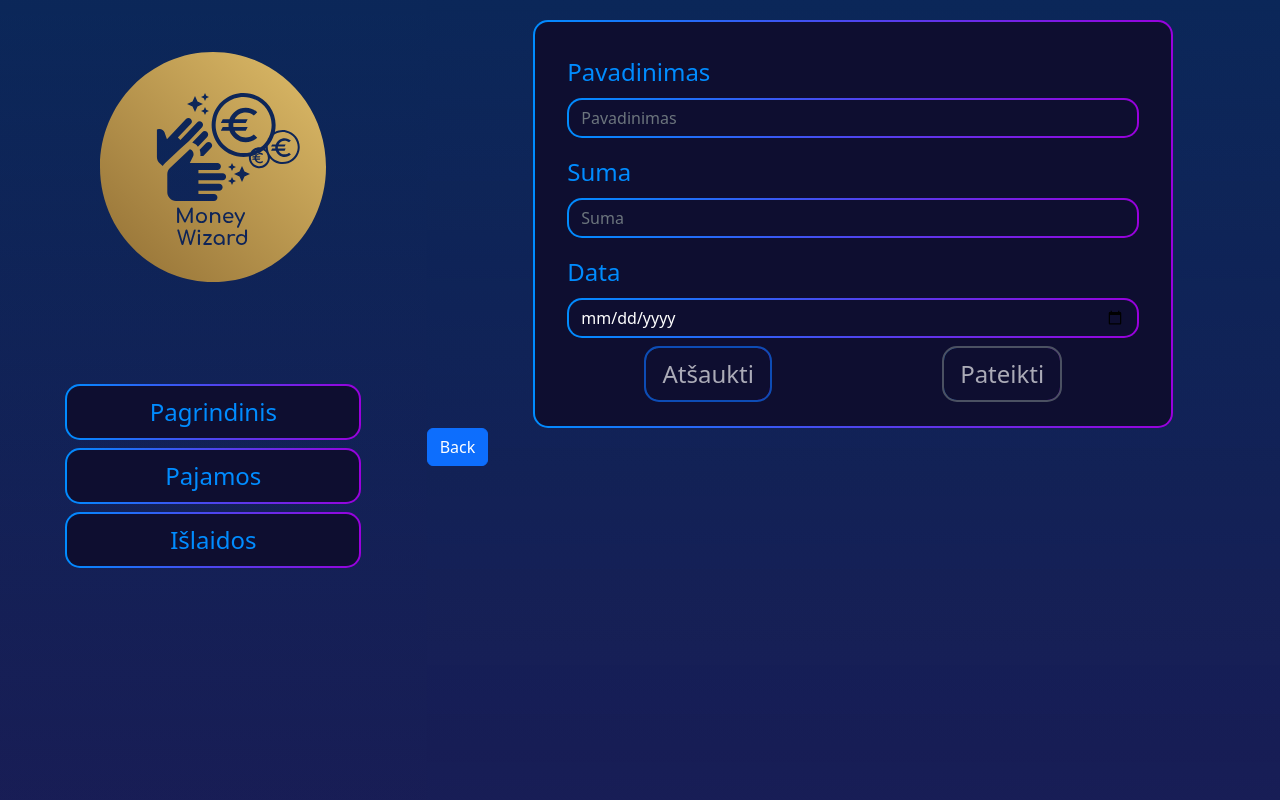
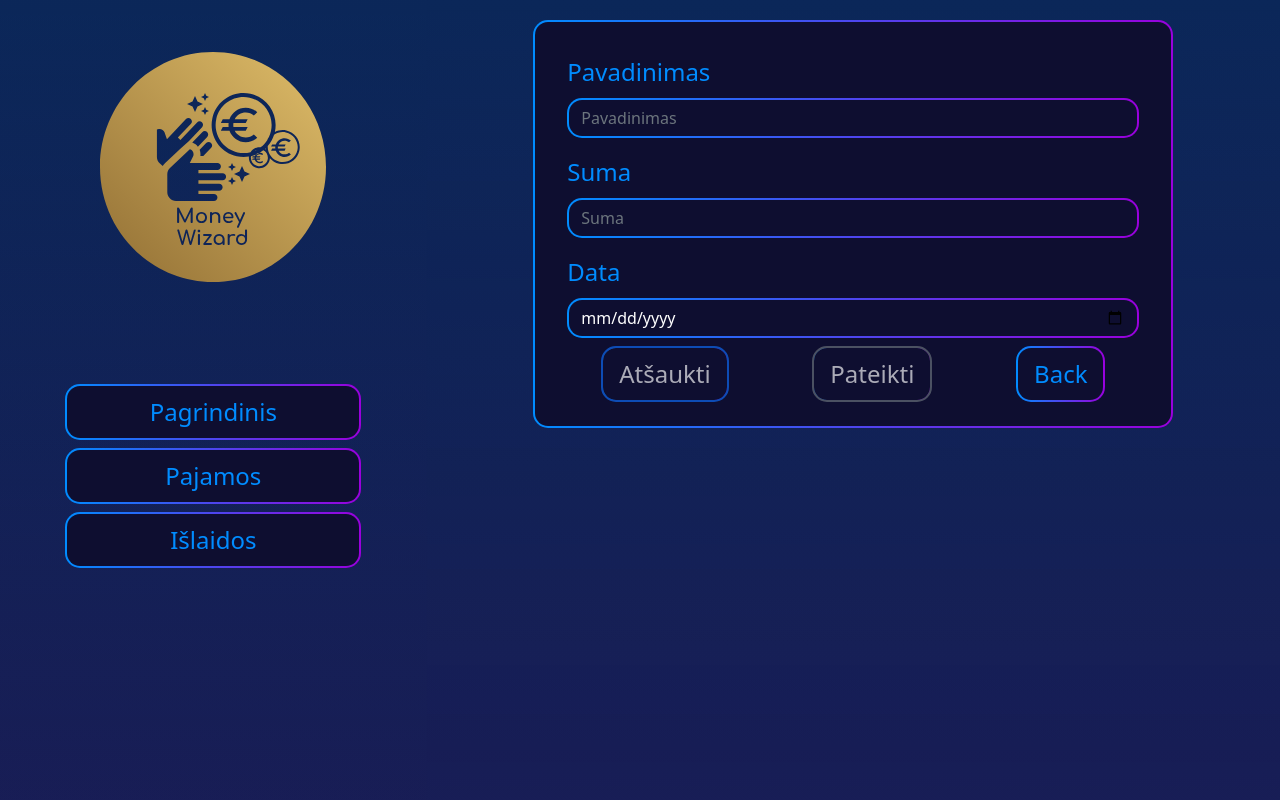
Before and after one commit to ZiGreed/P.B.A.A.SpringProject2023, a React (Vite) app: page /addexpense in a window 1280 px wide. Shown: the top 800 px of the page. Built offline with nearby package versions, Linux system fonts and the light colour scheme.

Commit message:
button fix addexpenses

```diff
--- a/src/components/AddExpenses.jsx
+++ b/src/components/AddExpenses.jsx
@@ -143,13 +143,13 @@ function AddExpenses() {
                 >
                   Pateikti
                 </Button>
+                <Button variant="primary" className="income_expensesBtn" onClick={() => navigate("/expenses/")}>
+                  Back
+                </Button>
               </div>
             </Form>
           )}
         </Formik>
-        <Button variant="primary" onClick={() => navigate("/expenses/")}>
-          Back
-        </Button>
       </div>
     </>
   );
```
